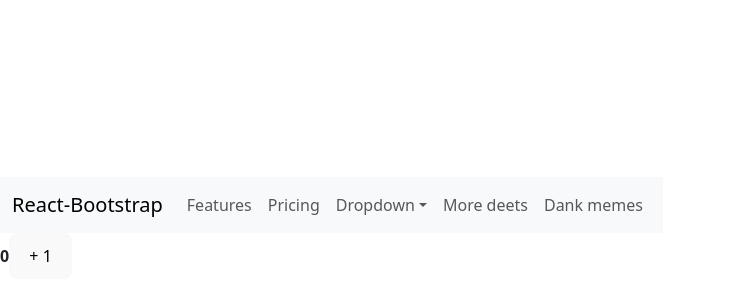
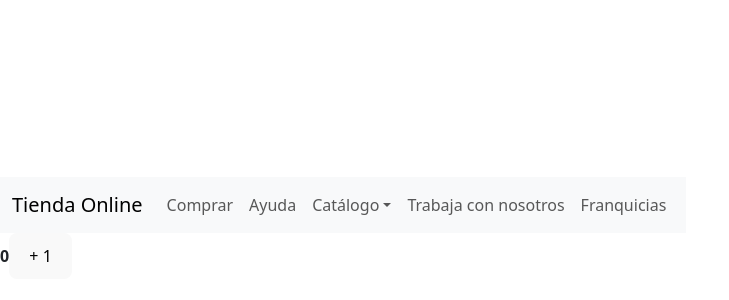
Before and after one commit to lucianacaceresx/PreEntrega1-CaceresLuciana, a React (Vite) app: page / in a window 1280 px wide. Shown: the part 172-472 px from the top of the page, without its empty margins (0-729 px from the left). Built offline with nearby package versions, Linux system fonts and the light colour scheme.

Commit message:
name changes on components

```diff
--- a/src/components/NavBar.jsx
+++ b/src/components/NavBar.jsx
@@ -5,18 +5,18 @@
   return (
     <Navbar collapseOnSelect expand="lg" bg="light" variant="light">
       <Container>
-        <Navbar.Brand href="#home">React-Bootstrap</Navbar.Brand>
+        <Navbar.Brand href="#home">Tienda Online</Navbar.Brand>
         <Navbar.Toggle aria-controls="responsive-navbar-nav" />
         <Navbar.Collapse id="responsive-navbar-nav">
           <Nav className="me-auto">
-            <Nav.Link href="#features">Features</Nav.Link>
-            <Nav.Link href="#pricing">Pricing</Nav.Link>
-            <NavDropdown title="Dropdown" id="collapsible-nav-dropdown">
-              <NavDropdown.Item href="#action/3.1">Action</NavDropdown.Item>
+            <Nav.Link href="#features">Comprar</Nav.Link>
+            <Nav.Link href="#pricing">Ayuda</Nav.Link>
+            <NavDropdown title="Catálogo" id="collapsible-nav-dropdown">
+              <NavDropdown.Item href="#action/3.1">Remeras</NavDropdown.Item>
               <NavDropdown.Item href="#action/3.2">
-                Another action
+                Calzado
               </NavDropdown.Item>
-              <NavDropdown.Item href="#action/3.3">Something</NavDropdown.Item>
+              <NavDropdown.Item href="#action/3.3">Jeans</NavDropdown.Item>
               <NavDropdown.Divider />
               <NavDropdown.Item href="#action/3.4">
                 Separated link
@@ -24,9 +24,9 @@
             </NavDropdown>
           </Nav>
           <Nav>
-            <Nav.Link href="#deets">More deets</Nav.Link>
+            <Nav.Link href="#deets">Trabaja con nosotros</Nav.Link>
             <Nav.Link eventKey={2} href="#memes">
-              Dank memes
+              Franquicias
             </Nav.Link>
           </Nav>
         </Navbar.Collapse>
```
